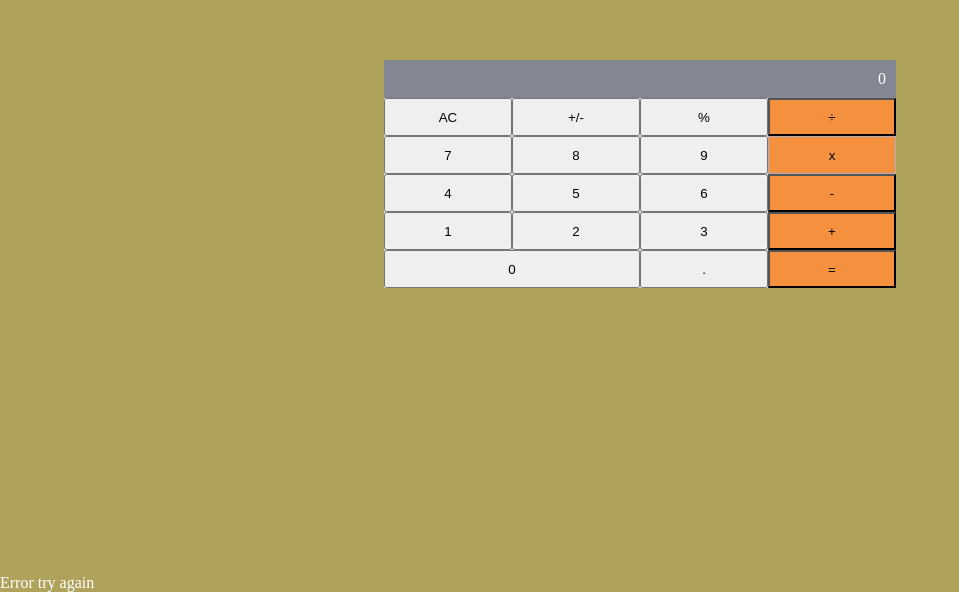
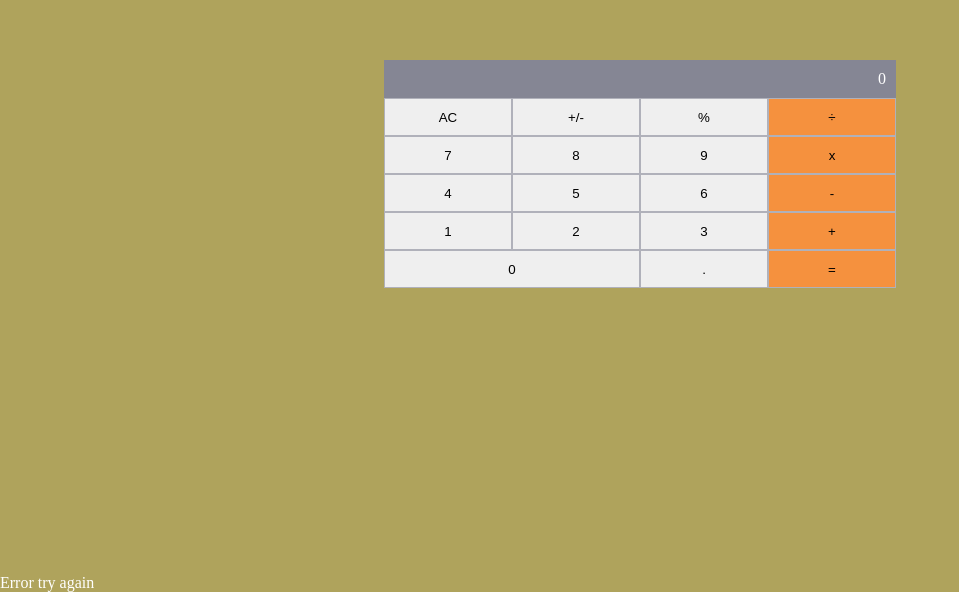
Before and after one commit to techmoves/math-magicians, a React (Create React App) app: page / in a window 1280 px wide. Shown: the part 226-818 px from the top of the page, without its empty margins (0-959 px from the left). Built offline with nearby package versions, Linux system fonts and the light colour scheme; no server answers.

Commit message:
Fix linters

```diff
--- a/src/componets/calculator.js
+++ b/src/componets/calculator.js
@@ -19,46 +19,42 @@
           <div className="display">{next || operation || total || 0}</div>
         </div>
         <div className="row">
-          <Button className="column" value="AC" handleClick={eventHandler} />
-          <Button className="column" value="+/-" handleClick={eventHandler} />
-          <Button className="column" value="%" handleClick={eventHandler} />
-          <Button className="column orange" value="÷" handleClick={eventHandler} />
+          <Button className="calc-btn" value="AC" handleClick={eventHandler} />
+          <Button className="calc-btn" value="+/-" handleClick={eventHandler} />
+          <Button className="calc-btn" value="%" handleClick={eventHandler} />
+          <Button className="calc-btn orange" value="÷" handleClick={eventHandler} />
         </div>
         <div className="row">
-          <Button className="column" value="7" handleClick={eventHandler} />
-          <Button className="column" value="8" handleClick={eventHandler} />
-          <Button className="column" value="9" handleClick={eventHandler} />
+          <Button className="calc-btn" value="7" handleClick={eventHandler} />
+          <Button className="calc-btn" value="8" handleClick={eventHandler} />
+          <Button className="calc-btn" value="9" handleClick={eventHandler} />
           <Button
-
             className="calc-btn orange"
-
-
-
             value="x"
             handleClick={eventHandler}
           />
         </div>
         <div className="row">
-          <Button className="column" value="4" handleClick={eventHandler} />
-          <Button className="column" value="5" handleClick={eventHandler} />
-          <Button className="column" value="6" handleClick={eventHandler} />
-          <Button className="column orange" value="-" handleClick={eventHandler} />
+          <Button className="calc-btn" value="4" handleClick={eventHandler} />
+          <Button className="calc-btn" value="5" handleClick={eventHandler} />
+          <Button className="calc-btn" value="6" handleClick={eventHandler} />
+          <Button className="calc-btn orange" value="-" handleClick={eventHandler} />
         </div>
         <div className="row">
-          <Button className="column" value="1" handleClick={eventHandler} />
-          <Button className="column" value="2" handleClick={eventHandler} />
-          <Button className="column" value="3" handleClick={eventHandler} />
+          <Button className="calc-btn" value="1" handleClick={eventHandler} />
+          <Button className="calc-btn" value="2" handleClick={eventHandler} />
+          <Button className="calc-btn" value="3" handleClick={eventHandler} />
           <Button
-            className="column orange"
+            className="calc-btn orange"
             value="+"
             handleClick={eventHandler}
           />
         </div>
         <div className="row">
-          <Button className="column" value="0" handleClick={eventHandler} />
-          <Button className="column" value="." handleClick={eventHandler} />
+          <Button className="calc-btn" value="0" handleClick={eventHandler} />
+          <Button className="calc-btn" value="." handleClick={eventHandler} />
           <Button
-            className="column orange"
+            className="calc-btn orange"
             value="="
             handleClick={eventHandler}
           />
```
